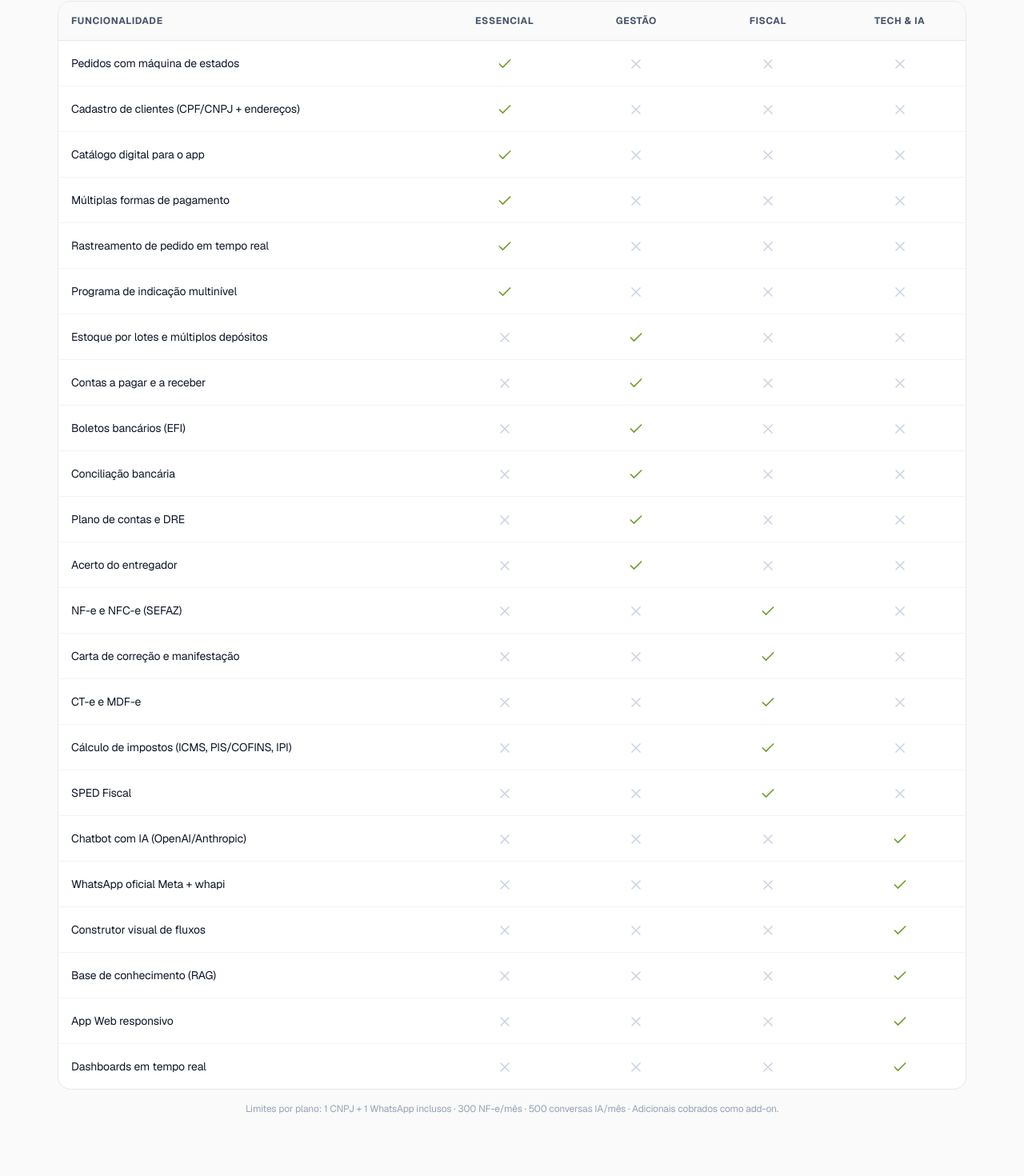
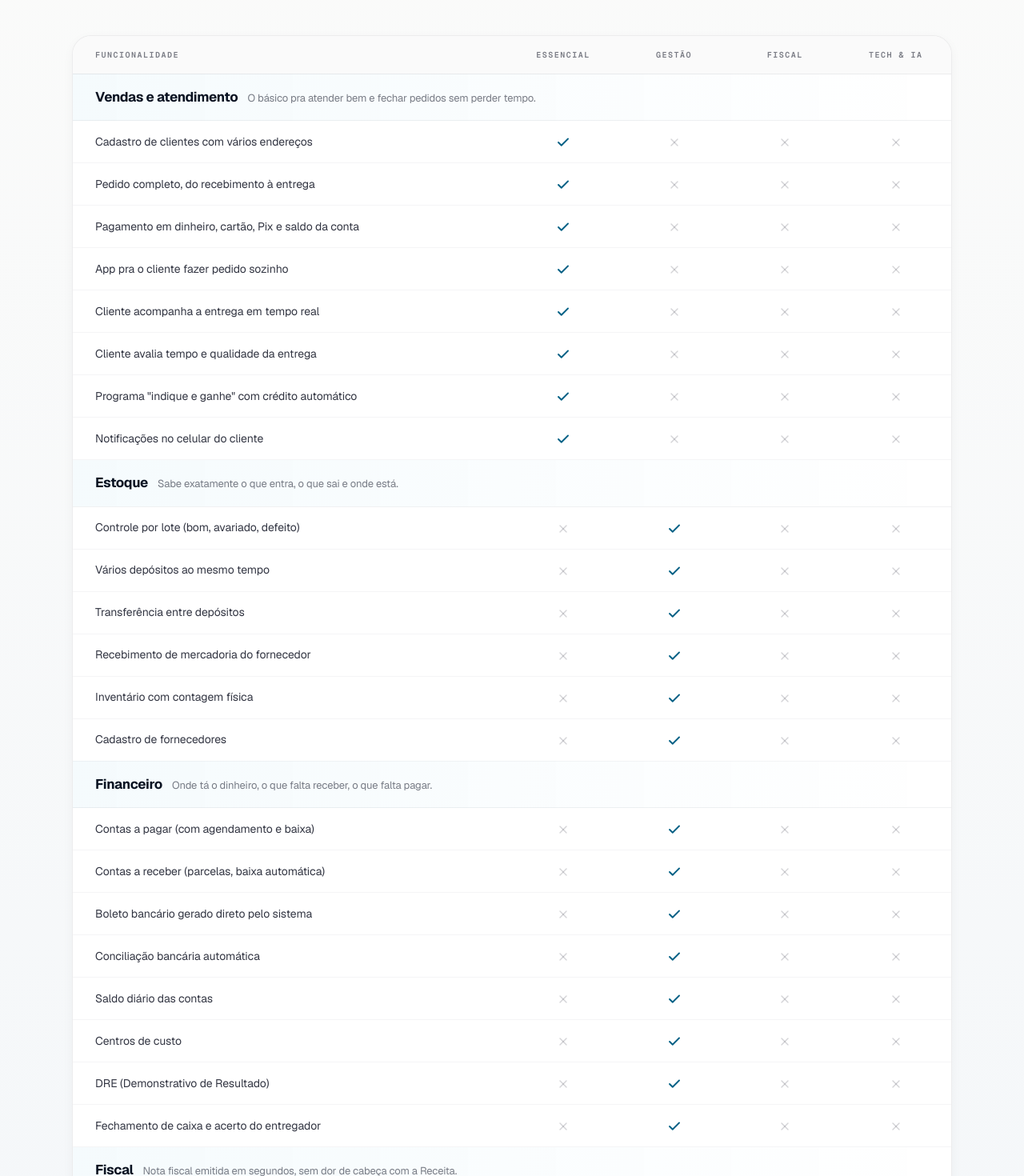
Before and after one commit to popgas/popgas-website, a Next.js app: page /planos in a window 1280 px wide. Shown: the part 1706-3176 px from the top of the page at 80% size. Built offline with nearby package versions, Linux system fonts and the light colour scheme; no server answers; a web font is replaced by a local one.

Commit message:
feat(site): FeatureComparisonTable agrupada por categoria (Vendas/Estoque/Financeiro/Fiscal/IA) + linguagem plain

```diff
--- a/src/components/pricing/FeatureComparisonTable.tsx
+++ b/src/components/pricing/FeatureComparisonTable.tsx
@@ -3,44 +3,94 @@ import { Check, X } from 'lucide-react';
 import { Container } from '@/components/shared/Container';
 import { SectionHeader } from '@/components/shared/SectionHeader';
 
-type ModuleSet = ('essencial' | 'gestao' | 'fiscal' | 'techia')[];
+type ModuleKey = 'essencial' | 'gestao' | 'fiscal' | 'techia';
+type ModuleSet = ModuleKey[];
 
 interface FeatureRow {
   name: string;
+  description?: string;
   modules: ModuleSet;
 }
 
-const FEATURES: FeatureRow[] = [
-  // Essencial
-  { name: 'Pedidos com máquina de estados', modules: ['essencial'] },
-  { name: 'Cadastro de clientes (CPF/CNPJ + endereços)', modules: ['essencial'] },
-  { name: 'Catálogo digital para o app', modules: ['essencial'] },
-  { name: 'Múltiplas formas de pagamento', modules: ['essencial'] },
-  { name: 'Rastreamento de pedido em tempo real', modules: ['essencial'] },
-  { name: 'Programa de indicação multinível', modules: ['essencial'] },
-  // Gestão
-  { name: 'Estoque por lotes e múltiplos depósitos', modules: ['gestao'] },
-  { name: 'Contas a pagar e a receber', modules: ['gestao'] },
-  { name: 'Boletos bancários (EFI)', modules: ['gestao'] },
-  { name: 'Conciliação bancária', modules: ['gestao'] },
-  { name: 'Plano de contas e DRE', modules: ['gestao'] },
-  { name: 'Acerto do entregador', modules: ['gestao'] },
-  // Fiscal
-  { name: 'NF-e e NFC-e (SEFAZ)', modules: ['fiscal'] },
-  { name: 'Carta de correção e manifestação', modules: ['fiscal'] },
-  { name: 'CT-e e MDF-e', modules: ['fiscal'] },
-  { name: 'Cálculo de impostos (ICMS, PIS/COFINS, IPI)', modules: ['fiscal'] },
-  { name: 'SPED Fiscal', modules: ['fiscal'] },
-  // Tech & IA
-  { name: 'Chatbot com IA (OpenAI/Anthropic)', modules: ['techia'] },
-  { name: 'WhatsApp oficial Meta + whapi', modules: ['techia'] },
-  { name: 'Construtor visual de fluxos', modules: ['techia'] },
-  { name: 'Base de conhecimento (RAG)', modules: ['techia'] },
-  { name: 'App Web responsivo', modules: ['techia'] },
-  { name: 'Dashboards em tempo real', modules: ['techia'] },
+interface FeatureGroup {
+  title: string;
+  description: string;
+  rows: FeatureRow[];
+}
+
+const GROUPS: FeatureGroup[] = [
+  {
+    title: 'Vendas e atendimento',
+    description: 'O básico pra atender bem e fechar pedidos sem perder tempo.',
+    rows: [
+      { name: 'Cadastro de clientes com vários endereços', modules: ['essencial'] },
+      { name: 'Pedido completo, do recebimento à entrega', modules: ['essencial'] },
+      { name: 'Pagamento em dinheiro, cartão, Pix e saldo da conta', modules: ['essencial'] },
+      { name: 'App pra o cliente fazer pedido sozinho', modules: ['essencial'] },
+      { name: 'Cliente acompanha a entrega em tempo real', modules: ['essencial'] },
+      { name: 'Cliente avalia tempo e qualidade da entrega', modules: ['essencial'] },
+      { name: 'Programa "indique e ganhe" com crédito automático', modules: ['essencial'] },
+      { name: 'Notificações no celular do cliente', modules: ['essencial'] },
+    ],
+  },
+  {
+    title: 'Estoque',
+    description: 'Sabe exatamente o que entra, o que sai e onde está.',
+    rows: [
+      { name: 'Controle por lote (bom, avariado, defeito)', modules: ['gestao'] },
+      { name: 'Vários depósitos ao mesmo tempo', modules: ['gestao'] },
+      { name: 'Transferência entre depósitos', modules: ['gestao'] },
+      { name: 'Recebimento de mercadoria do fornecedor', modules: ['gestao'] },
+      { name: 'Inventário com contagem física', modules: ['gestao'] },
+      { name: 'Cadastro de fornecedores', modules: ['gestao'] },
+    ],
+  },
+  {
+    title: 'Financeiro',
+    description: 'Onde tá o dinheiro, o que falta receber, o que falta pagar.',
+    rows: [
+      { name: 'Contas a pagar (com agendamento e baixa)', modules: ['gestao'] },
+      { name: 'Contas a receber (parcelas, baixa automática)', modules: ['gestao'] },
+      { name: 'Boleto bancário gerado direto pelo sistema', modules: ['gestao'] },
+      { name: 'Conciliação bancária automática', modules: ['gestao'] },
+      { name: 'Saldo diário das contas', modules: ['gestao'] },
+      { name: 'Centros de custo', modules: ['gestao'] },
+      { name: 'DRE (Demonstrativo de Resultado)', modules: ['gestao'] },
+      { name: 'Fechamento de caixa e acerto do entregador', modules: ['gestao'] },
+    ],
+  },
+  {
+    title: 'Fiscal',
+    description: 'Nota fiscal emitida em segundos, sem dor de cabeça com a Receita.',
+    rows: [
+      { name: 'Emissão de NF-e (nota fiscal eletrônica)', modules: ['fiscal'] },
+      { name: 'Emissão de NFC-e (cupom fiscal de venda)', modules: ['fiscal'] },
+      { name: 'Carta de correção da nota fiscal', modules: ['fiscal'] },
+      { name: 'CT-e (conhecimento de transporte)', modules: ['fiscal'] },
+      { name: 'MDF-e (manifesto de carga)', modules: ['fiscal'] },
+      { name: 'Cálculo automático de ICMS, PIS, COFINS e IPI', modules: ['fiscal'] },
+      { name: 'Geração do SPED Fiscal pra entregar ao contador', modules: ['fiscal'] },
+      { name: 'Exportação de XMLs em lote (mês fechado)', modules: ['fiscal'] },
+    ],
+  },
+  {
+    title: 'WhatsApp e Inteligência Artificial',
+    description: 'IA atende, cria pedidos sozinha e libera seu time pro que importa.',
+    rows: [
+      { name: 'Chatbot com IA respondendo 24 horas por dia', modules: ['techia'] },
+      { name: 'WhatsApp oficial (Meta Business)', modules: ['techia'] },
+      { name: 'WhatsApp alternativo (whapi) para números pessoais', modules: ['techia'] },
+      { name: 'Construtor de fluxos visuais (sem programar)', modules: ['techia'] },
+      { name: 'Base de conhecimento (você ensina a IA)', modules: ['techia'] },
+      { name: 'Templates aprovados pela Meta', modules: ['techia'] },
+      { name: 'Fila de atendimento e transferência pra humano', modules: ['techia'] },
+      { name: 'Painéis com indicadores em tempo real', modules: ['techia'] },
+      { name: 'App web (acesse de qualquer celular ou computador)', modules: ['techia'] },
+    ],
+  },
 ];
 
-const COLS: { key: 'essencial' | 'gestao' | 'fiscal' | 'techia'; label: string }[] = [
+const COLS: { key: ModuleKey; label: string }[] = [
   { key: 'essencial', label: 'Essencial' },
   { key: 'gestao', label: 'Gestão' },
   { key: 'fiscal', label: 'Fiscal' },
@@ -49,24 +99,29 @@ const COLS: { key: 'essencial' | 'gestao' | 'fiscal' | 'techia'; label: string }
 
 export function FeatureComparisonTable() {
   return (
-    <section className="py-20 md:py-28 bg-[#fafafa]">
+    <section className="py-20 md:py-28 bg-gradient-to-b from-[#fbfbfa] to-[#f1f5f9]">
       <Container>
         <SectionHeader
           eyebrow="Comparação detalhada"
-          title="O que tem em cada módulo."
+          title={
+            <>
+              O que tem em <em className="italic-accent">cada módulo</em>.
+            </>
+          }
+          subtitle="Sem jargão técnico. O que cada módulo realmente faz pra você."
         />
-        <div className="bg-white border border-[#e2e8f0] rounded-2xl overflow-hidden">
+        <div className="bg-white border border-[rgba(15,19,34,0.08)] rounded-3xl overflow-hidden shadow-[0_4px_14px_rgba(15,19,34,0.04)] max-w-[1100px] mx-auto">
           <div className="overflow-x-auto">
             <table className="w-full">
-              <thead className="bg-[#fafafa] border-b border-[#e2e8f0]">
+              <thead className="bg-[#fafafa] border-b border-[rgba(15,19,34,0.08)] sticky top-0">
                 <tr>
-                  <th className="text-left p-4 text-xs font-bold uppercase tracking-wider text-[#475569]">
+                  <th className="text-left px-5 md:px-7 py-4 font-mono text-[10px] uppercase tracking-[1.5px] font-semibold text-[rgba(15,19,34,0.55)] min-w-[280px]">
                     Funcionalidade
                   </th>
                   {COLS.map(col => (
                     <th
                       key={col.key}
-                      className="text-center p-4 text-xs font-bold uppercase tracking-wider text-[#475569] min-w-[110px]"
+                      className="text-center px-3 py-4 font-mono text-[10px] uppercase tracking-[1.5px] font-semibold text-[rgba(15,19,34,0.55)] min-w-[100px]"
                     >
                       {col.label}
                     </th>
@@ -74,29 +129,59 @@ export function FeatureComparisonTable() {
                 </tr>
               </thead>
               <tbody>
-                {FEATURES.map((row, i) => (
-                  <tr key={i} className="border-b border-[#f1f5f9] last:border-b-0">
-                    <td className="p-4 text-sm text-[#0f172a]">{row.name}</td>
-                    {COLS.map(col => (
-                      <td key={col.key} className="text-center p-4">
-                        {row.modules.includes(col.key) ? (
-                          <Check className="inline-block w-5 h-5 text-[#729E2F]" />
-                        ) : (
-                          <X className="inline-block w-5 h-5 text-[#cbd5e1]" />
-                        )}
-                      </td>
-                    ))}
-                  </tr>
+                {GROUPS.map(group => (
+                  <FeatureGroupRows key={group.title} group={group} />
                 ))}
               </tbody>
             </table>
           </div>
         </div>
-        <p className="text-xs text-[#94a3b8] text-center mt-4">
-          Limites por plano: 1 CNPJ + 1 WhatsApp inclusos · 300 NF-e/mês · 500 conversas IA/mês ·
-          Adicionais cobrados como add-on.
+        <p className="text-xs text-[rgba(15,19,34,0.55)] text-center mt-6 max-w-[680px] mx-auto leading-relaxed">
+          Limites por plano: 1 CNPJ + 1 WhatsApp inclusos · 300 NF-e/mês · 500 conversas IA/mês.
+          Acima dos limites, cobramos um valor por unidade extra (sem bloqueio).
         </p>
       </Container>
     </section>
   );
 }
+
+function FeatureGroupRows({ group }: { group: FeatureGroup }) {
+  return (
+    <>
+      <tr className="bg-gradient-to-r from-[rgba(0,149,204,0.04)] to-transparent border-b border-[rgba(15,19,34,0.06)]">
+        <td colSpan={5} className="px-5 md:px-7 py-4">
+          <div className="flex items-baseline gap-3 flex-wrap">
+            <h3 className="font-display text-[17px] font-bold text-[#0a1322] tracking-[-0.02em]">
+              {group.title}
+            </h3>
+            <p className="text-[13px] text-[rgba(15,19,34,0.55)] leading-snug">
+              {group.description}
+            </p>
+          </div>
+        </td>
+      </tr>
+      {group.rows.map((row, i) => (
+        <tr
+          key={i}
+          className="border-b border-[rgba(15,19,34,0.04)] last:border-b-0 hover:bg-[rgba(0,149,204,0.02)]"
+        >
+          <td className="px-5 md:px-7 py-3.5 text-[14px] text-[rgba(15,19,34,0.85)] leading-[1.4] tracking-[-0.005em]">
+            {row.name}
+          </td>
+          {COLS.map(col => (
+            <td key={col.key} className="text-center px-3 py-3.5">
+              {row.modules.includes(col.key) ? (
+                <Check className="inline-block w-[18px] h-[18px] text-[#006085]" strokeWidth={2.5} />
+              ) : (
+                <X
+                  className="inline-block w-[16px] h-[16px] text-[rgba(15,19,34,0.18)]"
+                  strokeWidth={2}
+                />
+              )}
+            </td>
+          ))}
+        </tr>
+      ))}
+    </>
+  );
+}
```
Also changed, not shown: 1 other file (tests, documents, lock files or other folders).
